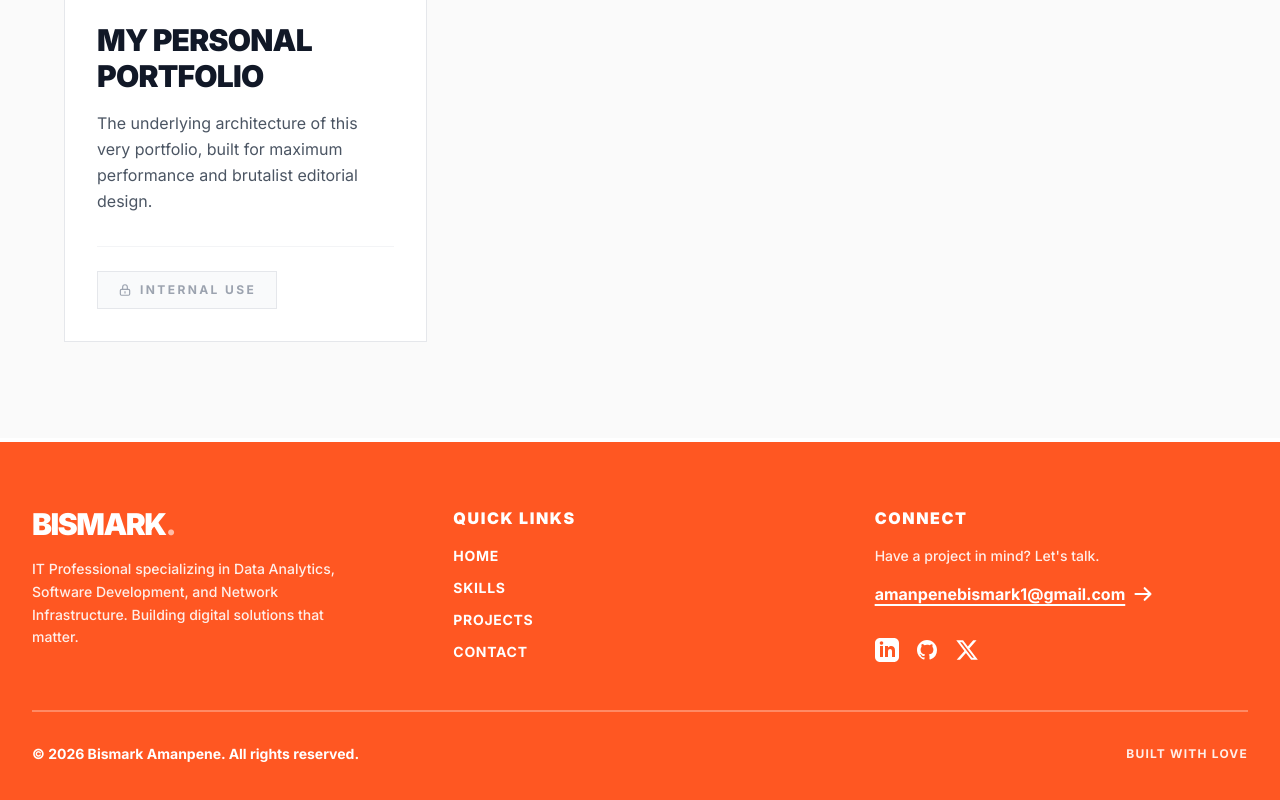
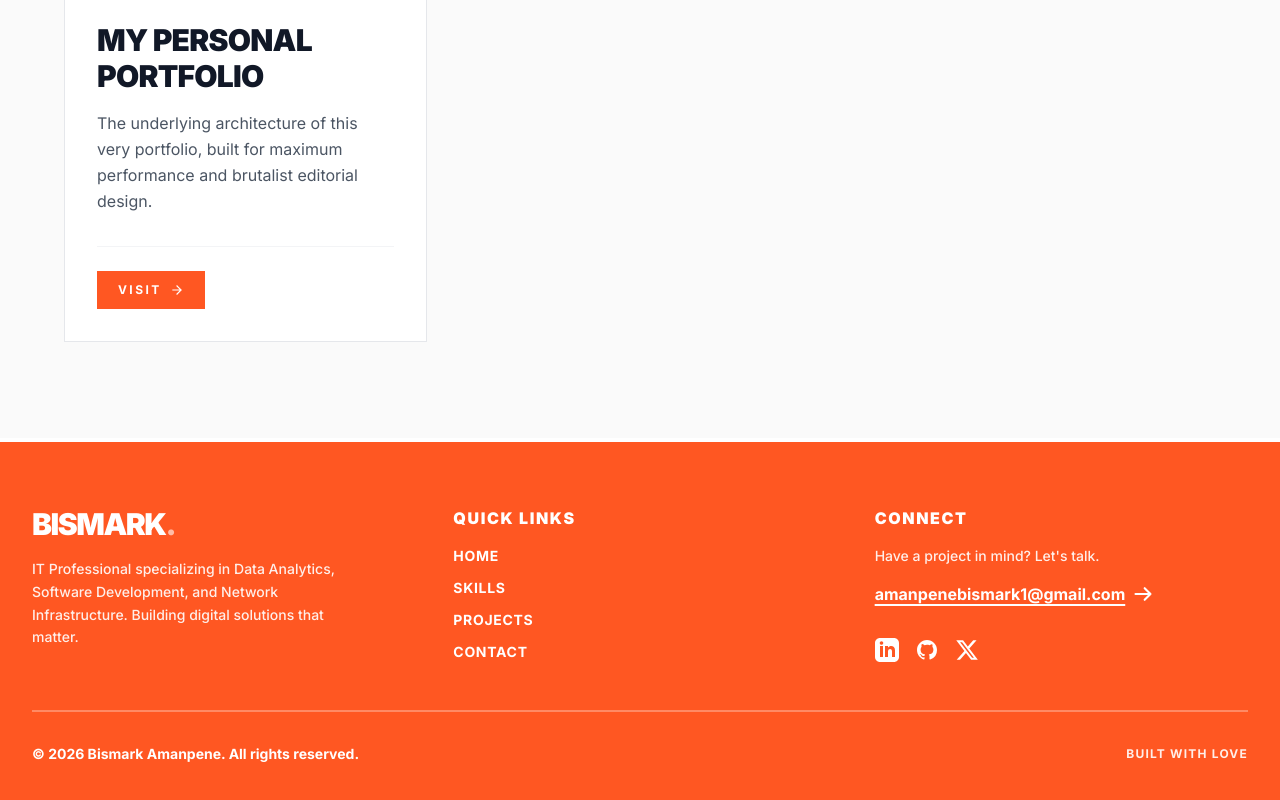
Before and after one commit to KwabenaBikay/my-portfolio, a Next.js app: page /projects in a window 1280 px wide. Shown: the part 1473-2273 px from the top of the page. Built offline with nearby package versions, Linux system fonts and the light colour scheme.

Commit message:
Updated portfolio link

```diff
--- a/app/projects/page.tsx
+++ b/app/projects/page.tsx
@@ -56,7 +56,7 @@ export default function ProjectsPage() {
       description: "The underlying architecture of this very portfolio, built for maximum performance and brutalist editorial design.",
       image: "/images/port.png",
       techs: ["TypeScript", "React", "Next.js", "Tailwind CSS"],
-      link: " ",
+      link: "https://my-portfolio-431714537301.us-central1.run.app/projects",
     },
     {
       id: "AI",
```
